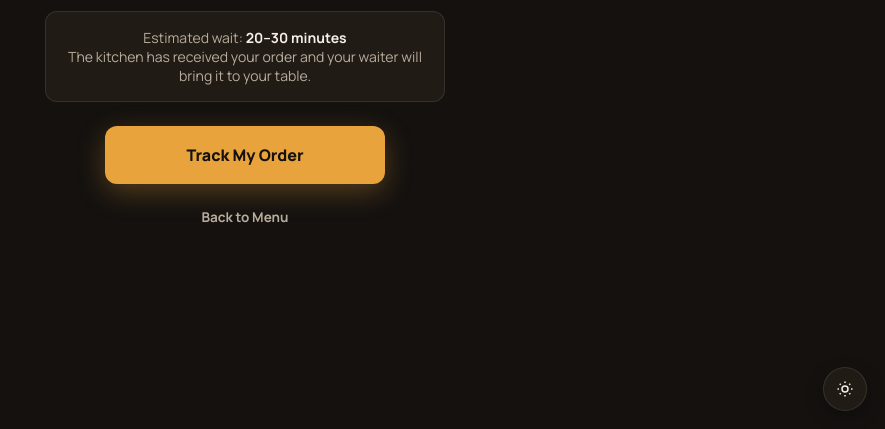
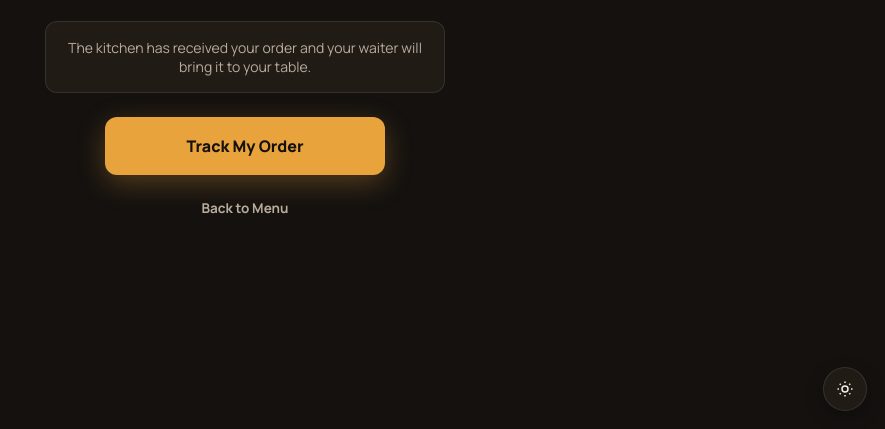
Before and after one commit to bitespot-admin/bitespot-qr-ordering, a plain HTML site: page public/customer/success.html in a window 1280 px wide. Shown: the part 371-800 px from the top of the page, without its empty margins (395-1280 px from the left). Drawn offline with Linux system fonts and the light colour scheme.

Commit message:
Changed public/customer/success.html success message

```diff
--- a/public/customer/success.html
+++ b/public/customer/success.html
@@ -19,7 +19,6 @@
     <h1>Order Sent!</h1>
     <p class="order-number" id="orderNumberLabel"></p>
     <div class="wait-time">
-      Estimated wait: <strong>20–30 minutes</strong><br/>
       The kitchen has received your order and your waiter will bring it to your table.
     </div>
     <button class="btn-primary-full" style="max-width:280px" id="trackBtn">Track My Order</button>
```
